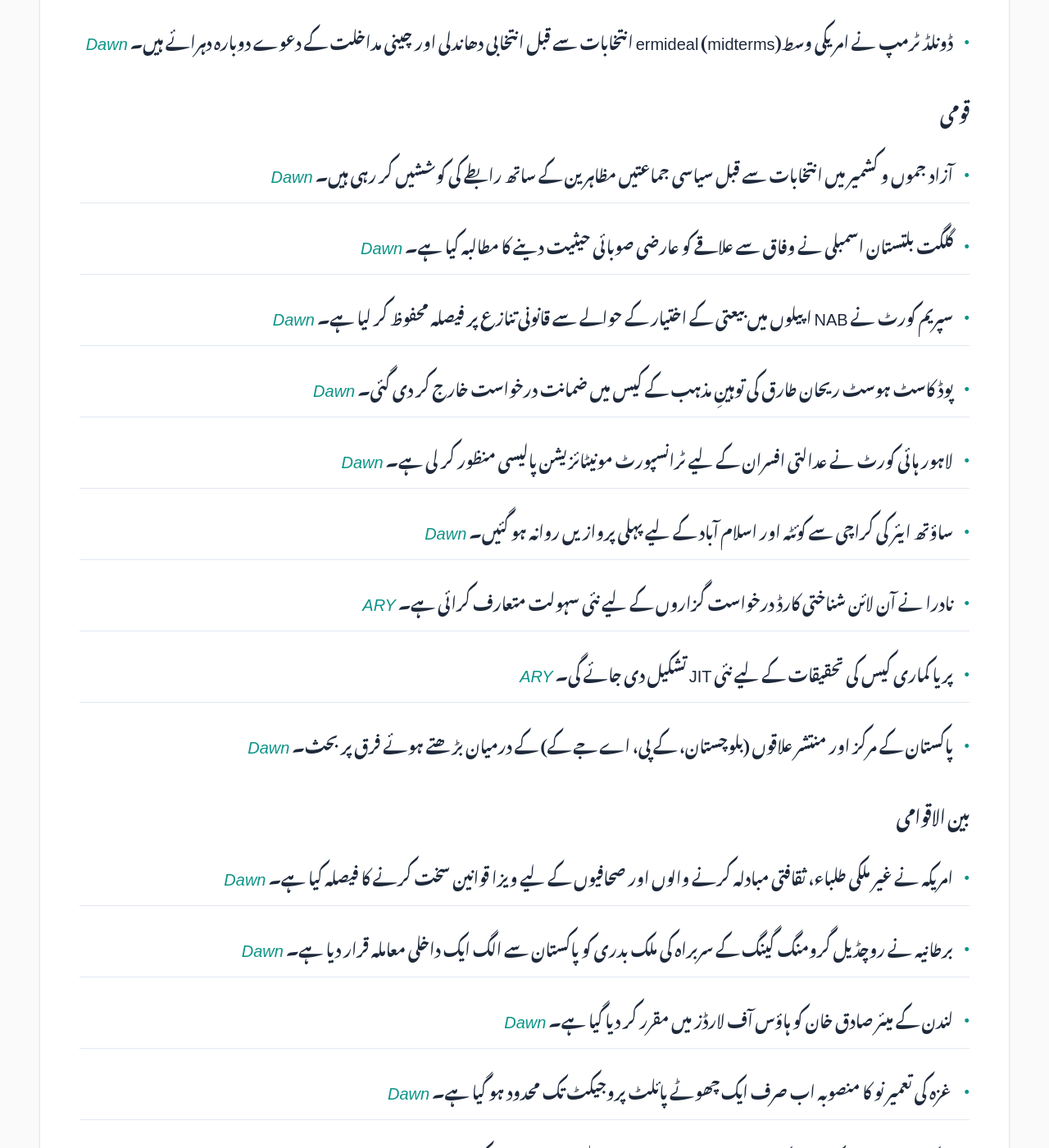
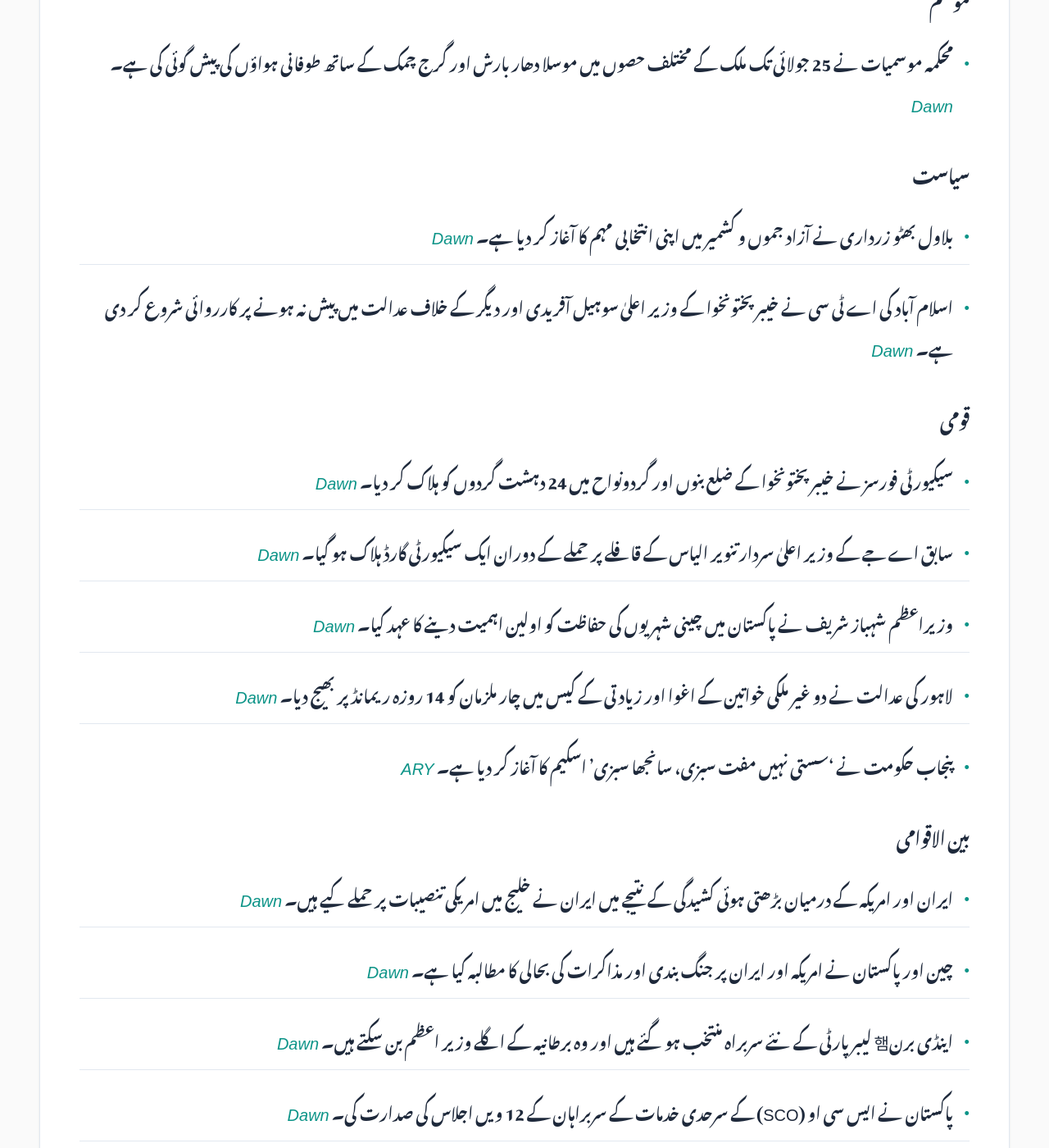
Before and after one commit to zsubzwary/news, a Jekyll site: the page built from ur/index.md, in a window 1280 px wide and 1400 px high, scrolled down 1423 px. Shown: the whole window at 82% size. Built offline with Jekyll 4.4.1, drawn with Linux system fonts in a browser that asks for light colours; some web fonts are replaced; comment, search, counter and statistics services are not loaded; some of the changed text lies outside the part shown.

Commit message:
DateTime; 2026-07-17T16:10:07.745Z

```diff
--- a/ur/index.md
+++ b/ur/index.md
@@ -7,51 +7,42 @@ rtl: true
 
 پاکستان کی تازہ خبروں کا خلاصہ
 
- &lrm; 17-Jul-2026 09:10PKT
+ &lrm; 17-Jul-2026 21:10PKT
 
-پڑھنے کا وقت : 4 منٹ
+پڑھنے کا وقت : 3 منٹ
 
 ### معیشت
-- خلیجی جنگ کے باعث پاکستان سے غیر ملکی سرمایہ کاری میں کمی آئی ہے۔ *[Dawn](https://www.dawn.com/news/2016026/gulf-war-triggers-investment-outflow-from-pakistan)*
-- یورپی یونین نے پاکستان کے GSP+ تعمیل کے حوالے سے مسائل کا اظہار کرتے ہوئے کوتاہیوں کو دور کرنے پر زور دیا ہے۔ *[Dawn](https://www.dawn.com/news/2015939/eu-notes-issues-in-pakistans-gsp-compliance-urges-islamabad-to-address-shortcomings)*
-- وزیر اعظم شہباز شریف نے خبردار کیا ہے کہ امریکہ اور ایران کے درمیان بڑھتا ہوا تناؤ دوبارہ ملکی معیشت کو متاثر کر سکتا ہے۔ *[Dawn](https://www.dawn.com/news/2015941/pm-shehbaz-warns-renewed-us-iran-conflict-could-hit-economy-again)*
-- پیٹرول کے اسٹاک میں کمی کے باعث حکومت ذخیرہ اندوزی روکنے کے لیے اقدامات کر رہی ہے۔ *[Dawn](https://www.dawn.com/news/2015959/oil-industry-prompts-government-to-discourage-hoarding-as-petrol-stocks-decline-to-14-day-cover)*
+- خلیج فارس میں تازہ کشیدگی کے باعث حکومت نے ایندھن کی قیمتوں کو روزانہ بنیادوں پر طے کرنے کا فیصلہ کیا ہے۔ *[Dawn](https://www.dawn.com/news/2016227/govt-to-fix-fuel-prices-daily-due-to-renewed-hostilities-in-persian-gulf-petroleum-minister)*
+- بجلی کی قیمتوں میں اضافے کے لیے پاور کمپنیوں نے اگست کے لیے 1.20 روپے فی یونٹ فیول کاسٹ ایڈجسٹمنٹ کی درخواست کی ہے۔ *[Dawn](https://www.dawn.com/news/2016204/power-companies-seek-rs120-per-unit-fuel-cost-adjustment-for-august)*
+- امریکہ اور ایران کے درمیان بڑھتی ہوئی کشیدگی اور بحیرہ احمر کے بند ہونے کے خطرے کے باعث عالمی مارکیٹ میں تیل کی قیمتوں میں اضافہ ہوا ہے۔ *[Dawn](https://www.dawn.com/news/2016168/oil-rises-on-intensifying-us-iran-hostilities-threat-of-red-sea-closure)*
+- پاکستان کے وزیر خزانہ تجارتی اور مالیاتی مذاکرات کے لیے واشنٹن کا دورہ کریں گے۔ *[Dawn](https://www.dawn.com/news/2016143/finance-minister-to-visit-washington-for-trade-tariff-talks-with-us)*
+- ایرانی ریال کی امریکی ڈالر کے مقابلے میں قدرتی طور پر ریکارڈ کم ترین سطح پر گر گئی۔ *[ARY](https://arynews.tv/iranian-rial-hits-record-low-against-us-dollar-check-irr-to-pkr-rate-today)*
 
 ### سائنس اور ٹیکنالوجی
-- پاکستان میں ای-سم (e-SIM) کی مفت منتقلی کے لیے نئی پالیسی تیار کی جا رہی ہے۔ *[Dawn](https://www.dawn.com/news/2016056/uniform-policy-for-free-e-sim-transfer-in-the-works)*
-- پاکستان 'ورلڈ آرٹیفیشل انٹیلی جنس کوآپریشن آرگنائزیشن' (WAICO) کا بانی رکن بن گیا ہے۔ *[Dawn](https://www.dawn.com/news/2015858/pakistan-becomes-founding-member-of-world-artificial-intelligence-cooperation-organisation)*
+- ایک تحقیق کے مطابق، عدالتوں میں مصنوعی ذہانت (AI) کے استعمال سے مقدمات کے فیصلے میں 6 فیصد سے زیادہ اضافہ ہوا ہے۔ *[Dawn](https://www.dawn.com/news/2016213/study-finds-ai-use-in-trial-courts-results-in-over-6pc-more-cases-resolved-annually)*
+- ایپل (Apple) دنیا کی سب سے قیمتی کمپنی بننے کی دوڑ میں اینویڈیا (Nvidia) کے انتہائی قریب پہنچ گیا ہے۔ *[Dawn](https://www.dawn.com/news/2016222/apple-closes-in-on-nvidia-in-race-for-worlds-most-valuable-company)*
 
 ### موسم
-- بھارت سے دریاؤں کے بہاؤ کا ڈیٹا فراہم نہ کرنے کی وجہ سے پنجاب حکومت نے سیلاب کے حوالے سے ہائی الرٹ جاری کر دیا ہے۔ *[Dawn](https://www.dawn.com/news/2016059/authorities-going-extra-mile-in-the-absence-of-flood-data)*
+- محکمہ موسمیات نے 25 جولائی تک ملک کے مختلف حصوں میں موسلا دھار بارش اور گرج چمک کے ساتھ طوفانی ہواؤں کی پیش گوئی کی ہے۔ *[Dawn](https://www.dawn.com/news/2016176/pmd-forecasts-widespread-rain-thunderstorms-across-country-until-july-25)*
 
 ### سیاست
-- ڈونلڈ ٹرمپ نے امریکی وسطermideal (midterms) انتخابات سے قبل انتخابی دھاندلی اور چینی مداخلت کے دعوے دوبارہ دہرائے ہیں۔ *[Dawn](https://www.dawn.com/news/2016135/trump-revives-sweeping-election-fraud-claims-ahead-of-us-midterms-accuses-china-of-meddling)*
+- بلاول بھٹو زرداری نے آزاد جموں و کشمیر میں اپنی انتخابی مہم کا آغاز کر دیا ہے۔ *[Dawn](https://www.dawn.com/news/2016221/bilawal-kicks-off-ajk-election-campaign-pledges-to-be-voice-of-people-in-centre)*
+- اسلام آباد کی اے ٹی سی نے خیبر پختونخوا کے وزیر اعلیٰ سوہیل آفریدی اور دیگر کے خلاف عدالت میں پیش نہ ہونے پر کارروائی شروع کر دی ہے۔ *[Dawn](https://www.dawn.com/news/2016199/islamabad-atc-initiates-proclamation-proceedings-against-kp-cm-afridi-others-for-failing-to-appear-in-court)*
 
 ### قومی
-- آزاد جموں و کشمیر میں انتخابات سے قبل سیاسی جماعتیں مظاہرین کے ساتھ رابطے کی کوششیں کر رہی ہیں۔ *[Dawn](https://www.dawn.com/news/2016057/efforts-on-to-engage-with-ajk-protesters-ahead-of-polls)*
-- گلگت بلتستان اسمبلی نے وفاق سے علاقے کو عارضی صوبائی حیثیت دینے کا مطالبہ کیا ہے۔ *[Dawn](https://www.dawn.com/news/2016058/gb-assembly-calls-for-provisional-provincial-status)*
-- سپریم کورٹ نے NAB اپیلوں میں بیعتی کے اختیار کے حوالے سے قانونی تنازع پر فیصلہ محفوظ کر لیا ہے۔ *[Dawn](https://www.dawn.com/news/2015925/2sc-32a-bail-fcc)*
-- پوڈ کاسٹ ہوسٹ ریحان طارق کی توہینِ مذہب کے کیس میں ضمانت درخواست خارج کر دی گئی۔ *[Dawn](https://www.dawn.com/news/2015936/court-dismisses-post-arrest-bail-petition-of-podcast-host-rehan-tariq-in-blasphemy-case)*
-- لاہور ہائی کورٹ نے عدالتی افسران کے لیے ٹرانسپورٹ مونیٹائزیشن پالیسی منظور کر لی ہے۔ *[Dawn](https://www.dawn.com/news/2015923/lhc-approves-transport-monetisation-policy-allows-judicial-officers-to-purchase-allotted-vehicles-at-depreciated-price)*
-- ساؤتھ ایئر کی کراچی سے کوئٹہ اور اسلام آباد کے لیے پہلی پروازیں روانہ ہو گئیں۔ *[Dawn](https://www.dawn.com/news/2015921/south-airs-inaugural-flights-from-karachi-depart-for-quetta-islamabad-paa)*
-- نادرا نے آن لائن شناختی کارڈ درخواست گزاروں کے لیے نئی سہولت متعارف کرائی ہے۔ *[ARY](https://arynews.tv/nadra-introduces-major-convenience-for-online-id-card-applicants)*
-- پریا کماری کیس کی تحقیقات کے لیے نئی JIT تشکیل دی جائے گی۔ *[ARY](https://arynews.tv/priya-kumari-case-fresh-jit-to-reopen-investigation)*
-- پاکستان کے مرکز اور منتشر علاقوں (بلوچستان، کے پی، اے جے کے) کے درمیان بڑھتے ہوئے فرق پر بحث۔ *[Dawn](https://www.dawn.com/news/2016095/restive-peripheries)*
+- سیکیورٹی فورسز نے خیبر پختونخوا کے ضلع بنوں اور گردونواح میں 24 دہشت گردوں کو ہلاک کر دیا۔ *[Dawn](https://www.dawn.com/news/2016149/security-forces-kill-24-terrorists-in-kps-bannu-adjoining-areas-ispr)*
+- سابق اے جے کے وزیر اعلیٰ سردار تنویر الیاس کے قافلے پر حملے کے دوران ایک سیکیورٹی گارڈ ہلاک ہو گیا۔ *[Dawn](https://www.dawn.com/news/2016237/security-guard-killed-in-attack-on-former-ajk-pm-tanveer-ilyas-convoy-in-poonch-district)*
+- وزیراعظم شہباز شریف نے پاکستان میں چینی شہریوں کی حفاظت کو اولین اہمیت دینے کا عہد کیا۔ *[Dawn](https://www.dawn.com/news/2016208/security-of-chinese-in-pakistan-paramount-for-us-says-pm-shehbaz)*
+- لاہور کی عدالت نے دو غیر ملکی خواتین کے اغوا اور زیادتی کے کیس میں چار ملزمان کو 14 روزہ ریمانڈ پر بھیج دیا۔ *[Dawn](https://www.dawn.com/news/2016188/foreign-womens-abduction-rape-case-lahore-court-sends-4-suspects-on-14-day-judicial-remand)*
+- پنجاب حکومت نے 'سستی نہیں مفت سبزی، سانجھا سبزی' اسکیم کا آغاز کر دیا ہے۔ *[ARY](https://arynews.tv/punjab-launches-sasti-nahi-muft-sabzi-sanjhi-sabzi-scheme)*
 
 ### بین الاقوامی
-- امریکہ نے غیر ملکی طلباء، ثقافتی مبادلہ کرنے والوں اور صحافیوں کے لیے ویزا قوانین سخت کرنے کا فیصلہ کیا ہے۔ *[Dawn](https://www.dawn.com/news/2015982/us-to-tighten-visa-regulations-for-foreign-students-journalists)*
-- برطانیہ نے روچڈیل گرومنگ گینگ کے سربراہ کی ملک بدری کو پاکستان سے الگ ایک داخلی معاملہ قرار دیا ہے۔ *[Dawn](https://www.dawn.com/news/2016030/rochdale-ringleaders-deportation-has-nothing-to-do-with-pakistan)*
-- لندن کے میئر صادق خان کو ہاؤس آف لارڈز میں مقرر کر دیا گیا ہے۔ *[Dawn](https://www.dawn.com/news/2016040/sadiq-khan-appointed-to-house-of-lords)*
-- غزہ کی تعمیر نو کا منصوبہ اب صرف ایک چھوٹے پائلٹ پروجیکٹ تک محدود ہو گیا ہے۔ *[Dawn](https://www.dawn.com/news/2015988/gaza-reconstruction-plan-under-trumps-board-of-peace-reduced-to-pilot-project-british-publication)*
-- امریکہ نے ایران کے سول ملکہ ڈھانچے (پلوں اور ریلوے اسٹیشنوں) پر حملے کیے۔ *[ARY](https://arynews.tv/us-hits-iran-infrastructure-17-july-2026)*
-- ایران نے حوثیوں کو خبردار کیا کہ اگر امریکہ نے بجلی کے نیٹ ورک پر حملہ کیا تو بحیرہ احمر کے راستے بند کر دیے جائیں گے۔ *[ARY](https://arynews.tv/iran-tells-houthis-to-close-red-sea-if-us-hits-power-network)*
-- متحدہ عرب امارات نے 5 سالہ سیاحتی ویزا متعارف کرایا ہے۔ *[ARY](https://arynews.tv/uae-5-year-tourist-visa-explained-stay-up-to-180-days-a-year)*
+- ایران اور امریکہ کے درمیان بڑھتی ہوئی کشیدگی کے نتیجے میں ایران نے خلیج میں امریکی تنصیبات پر حملے کیے ہیں۔ *[Dawn](https://www.dawn.com/news/2016140/iran-launches-fresh-attacks-on-american-facilities-in-gulf-after-sixth-consecutive-day-of-us-strikes)*
+- چین اور پاکستان نے امریکہ اور ایران پر جنگ بندی اور مذاکرات کی بحالی کا مطالبہ کیا ہے۔ *[Dawn](https://www.dawn.com/news/2016159/china-and-pakistan-call-on-us-iran-to-resume-talks-cease-hostilities)*
+- اینڈی برن햄 لیبر پارٹی کے نئے سربراہ منتخب ہو گئے ہیں اور وہ برطانیہ کے اگلے وزیر اعظم بن سکتے ہیں۔ *[Dawn](https://www.dawn.com/news/2016211/andy-burnham-elected-new-labour-leader-now-set-to-be-uk-pm)*
+- پاکستان نے ایس سی او (SCO) کے سرحدی خدمات کے سربراہان کے 12 ویں اجلاس کی صدارت کی۔ *[Dawn](https://www.dawn.com/news/2016226/pakistan-chairs-12th-sco-meeting-of-heads-of-border-services-fo)*
+- اسرائیلی میڈیا کے مطابق فلسطینی قیدیوں کی جیلوں کے گرد مگرمچھوں سے بھرے خندقوں کا منصوبہ زیر غور ہے۔ *[Dawn](https://www.dawn.com/news/2016187/israeli-media-says-crocodile-filled-moats-could-surround-prisons-holding-palestinians)*
 
-### صحت
-- بھارت میں پری میرین کریم کی فروخت معطل کر دی گئی ہے۔ *[ARY](https://arynews.tv/premarin-cream-sale-suspended-in-india)*
-- بڑے پیمانے پر پھیلاؤ کے بعد 15 سال کے بچوں کے لیے ویکسین کی سفارش کی گئی ہے۔ *[ARY](https://arynews.tv/vaccine-recommended-for-15-year-olds-following-big-outbreak)*
-
-### دیگر
-- انگریزی ادب کے گریجویٹس کے لیے کیریئر کے مواقع پر بحث۔ *[Dawn](https://www.dawn.com/news/2016098/making-ones-way)*
-- فلاک شبیر نے اپنی اہلیہ کو شادی کی سالگرہ پر سرپرائز دیا۔ *[ARY](https://arynews.tv/falak-shabir-surprises-wife-sarah-khan-with-on-their-6th-wedding-anniversary)*
-- مشہور شخصیات (ٹام ہالینڈ، زینڈایا اور کم کارڈشیان) سے متعلق تفریحی خبریں۔ *[ARY](https://arynews.tv/tom-holland-captures-sweet-reunion-between-zendaya-and-hunter-schafer)*
+### کھیل
+- کرکٹر محمد نواز کو اینٹی ڈوپنگ کوڈ کی خلاف ورزی کے باعث پابندی کا سامنا ہے۔ *[Dawn](https://www.dawn.com/news/2016185/all-rounder-mohammad-nawaz-sanctioned-for-breaching-iccs-anti-doping-code)*
+- فٹ بال ورلڈ کپ 2026 کے فائنل میں میسی اور لامین یامال کے درمیان مقابلہ دیکھنے کو ملے گا۔ *[Dawn](https://www.dawn.com/news/2016233/in-lamine-yamals-old-neighbourhood-world-cup-final-against-messi-brings-pride)*
```
